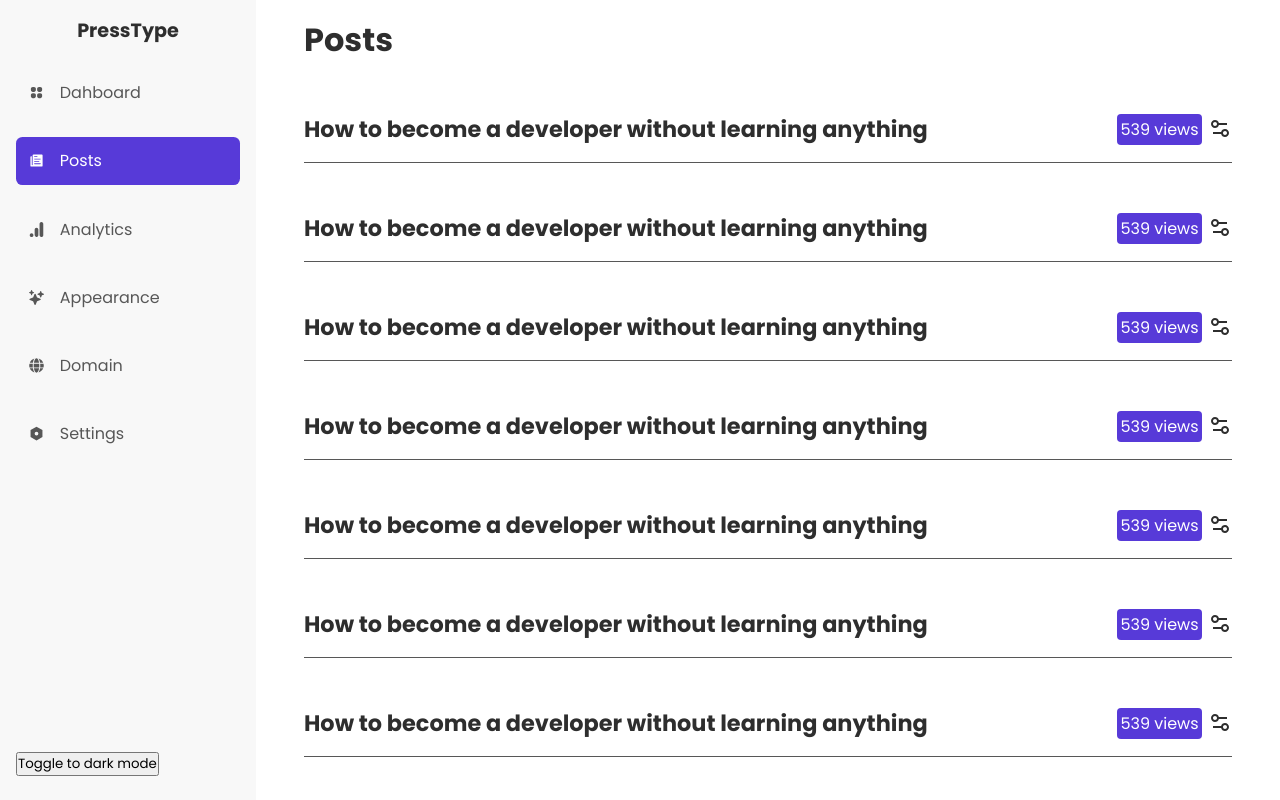
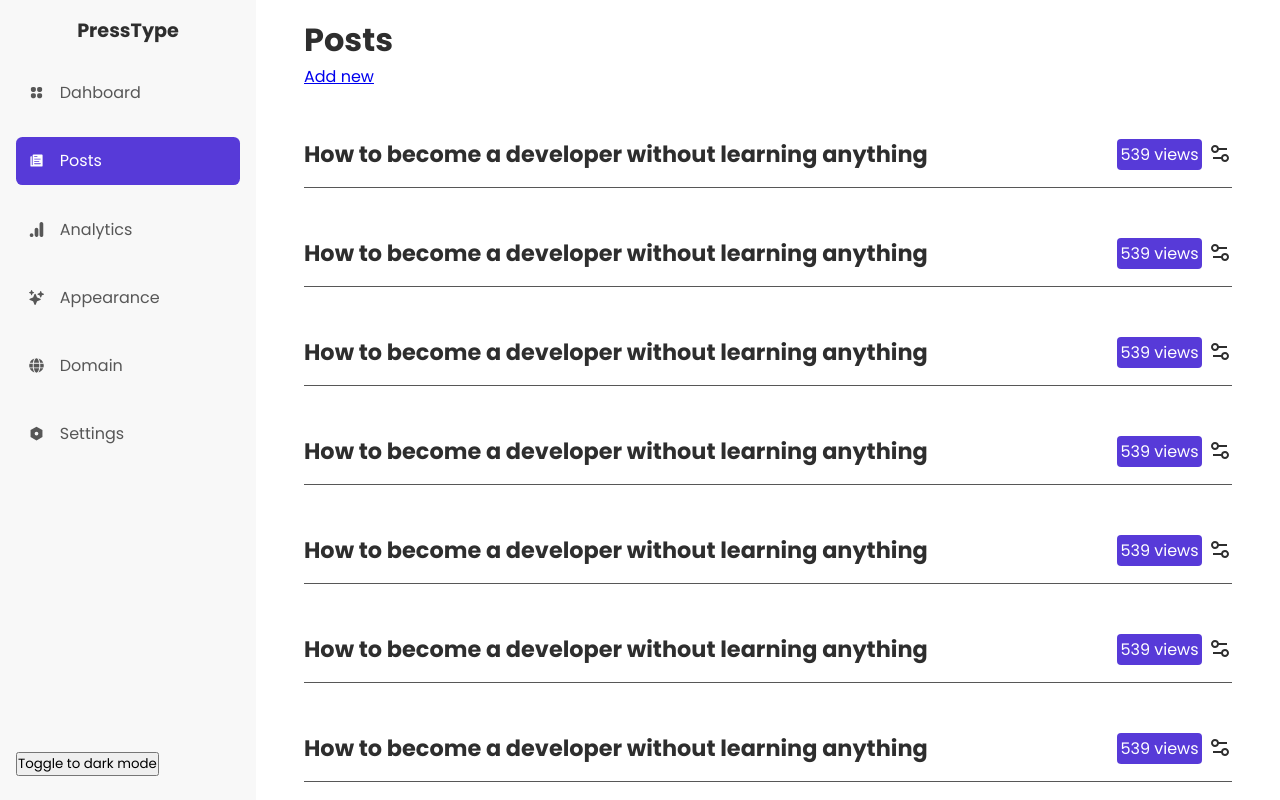
Before and after one commit to akinloluwami/presstype, a Next.js app: page /posts in a window 1280 px wide. Shown: the top 800 px of the page. Built offline with nearby package versions, Linux system fonts and the light colour scheme.

Commit message:
added button

```diff
--- a/pages/posts/index.tsx
+++ b/pages/posts/index.tsx
@@ -1,11 +1,16 @@
 import NoPost from "@/components/dashboard/no_post/NoPost";
 import Posts from "@/components/dashboard/posts/Posts";
 import DashboardLayout from "@/layouts/dashboard_layout";
+import Link from "next/link";
 import React from "react";
 
 const Index = () => {
   return (
-    <DashboardLayout page_name="Posts">
+    <DashboardLayout
+      page_name="Posts"
+      showButton={true}
+      button={<Link href={"/new-post"}>Add new</Link>}
+    >
       {/* <NoPost /> */}
       <Posts />
     </DashboardLayout>
```
